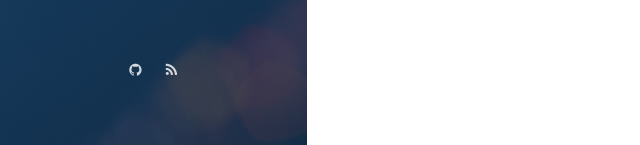
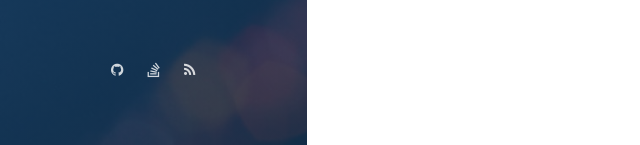
Before and after one commit to ChenJiamin0207/HomePage, a plain HTML site: page archives/index.html in a window 1280 px wide. Shown: the part 655-800 px from the top of the page, 0-640 px from the left. Drawn offline with nearby package versions, Linux system fonts and the light colour scheme; some packages are replaced by stand-ins of ours; a script that the page names is missing; files whose address does not match are found by name.

Commit message:
Site updated: 2018-04-24 17:14:02

```diff
--- a/archives/index.html
+++ b/archives/index.html
@@ -29,7 +29,7 @@
     <link rel="stylesheet" href="//netdna.bootstrapcdn.com/font-awesome/4.1.0/css/font-awesome.min.css">
 
 
-    <link rel="icon" href="/images/avatar-small.png">
+    <link rel="icon" href="images/avatar-small.png">
 
 
     <meta name="generator" content="hexo"/>
@@ -100,6 +100,13 @@
 
 
 <!-- Stack Overflow -->
+
+        <li class="navigation__item">
+            <a href="https://www.jianshu.com/u/486119769221" title="Stack Overflow" target="_blank">
+                <i class='social fa fa-stack-overflow'></i>
+                <span class="label">Stack Overflow</span>
+            </a>
+        </li>
 
 
   <!-- Google Plus -->
```
Also changed, not shown: 2018/04/13/HomePage/index.html (+8 -1 lines), archives/2018/04/index.html (+8 -1 lines), archives/2018/index.html (+8 -1 lines), index.html (+8 -1 lines).
